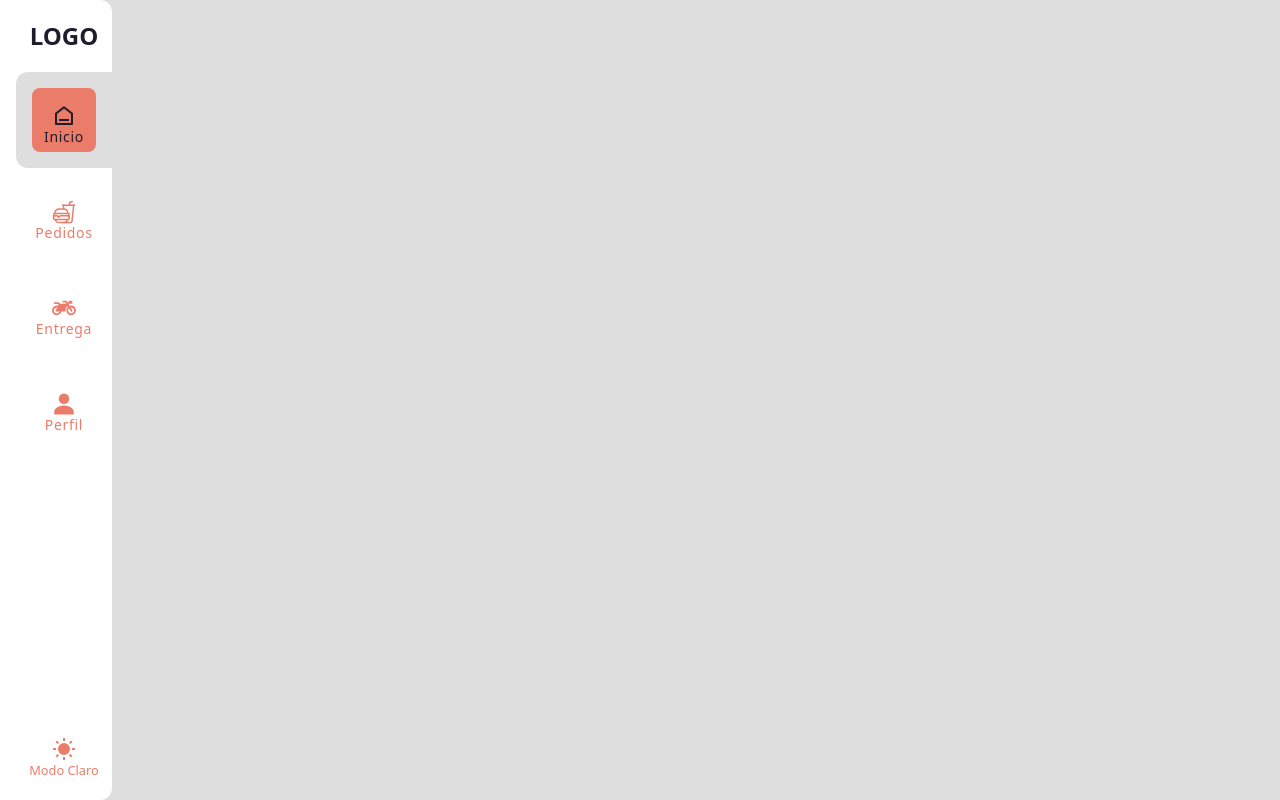
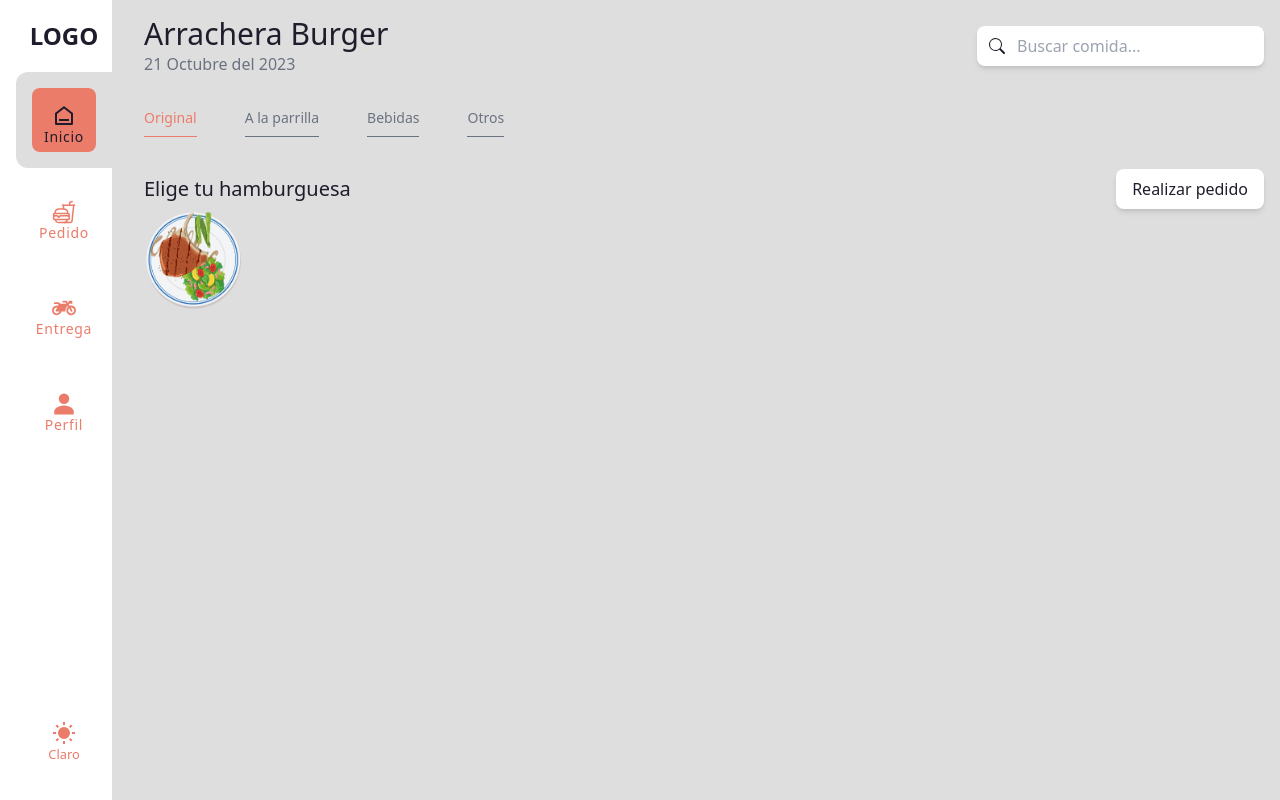
Before and after one commit to Asilvazavala/Ecommerce-Food, a Next.js app: page / in a window 1280 px wide. Built offline with nearby package versions, Linux system fonts and the light colour scheme.

Commit message:
added header filters & grid cards

```diff
--- a/app/(root)/page.tsx
+++ b/app/(root)/page.tsx
@@ -1,7 +1,13 @@
+import Cards from "@/components/Cards";
+import Filters from "@/components/Filters";
+import Header from "@/components/Header";
+
 export default function Home() {
   return (
-    <main className='bg-Secondary dark:bg-DarkSecondary w-full h-screen'>
-
-    </main>
+    <section className='bg-Secondary dark:bg-DarkSecondary w-full h-screen px-4 lg:pl-36'>
+      <Header />
+      <Filters />
+      <Cards />
+    </section>
   )
 }
--- a/app/layout.tsx
+++ b/app/layout.tsx
@@ -18,8 +18,8 @@ export default function RootLayout({
     <html lang="en">
       <body>
         <Sidebar />
+        {children}
         <MobileSidebar />
-        {children}
       </body>
     </html>
   )
--- /dev/null
+++ b/components/Cards.tsx
@@ -0,0 +1,20 @@
+import GridCards from "./GridCards";
+
+const Cards: React.FC = () => {
+  return (
+    <section>
+      <header className="mt-8 flex items-center justify-between">
+        <h2 className="text-xl text-DarkPrimary dark:text-Primary">Elige tu hamburguesa</h2>
+        <button className="flex items-center gap-4 text-DarkPrimary dark:text-Primary py-2 px-4 bg-Primary dark:bg-DarkPrimary rounded-lg shadow-md hover:text-Primary hover:bg-Accent hover:dark:bg-Accent transition-colors">
+          Realizar pedido
+        </button>
+      </header>
+
+      <main>
+        <GridCards />
+      </main>
+    </section>
+  )
+};
+
+export default Cards;
--- /dev/null
+++ b/components/Filters.tsx
@@ -0,0 +1,14 @@
+const Filters: React.FC = () => {
+  return (
+    <section>
+      <nav className='text-gray-500 flex items-center justify-between md:justify-start gap-4 md:gap-12 text-sm'>
+        <button className='border-b py-2 text-Accent border-Accent'>Original</button>
+        <button className='border-b border-gray-500 py-2'>A la parrilla</button>
+        <button className='border-b border-gray-500 py-2'>Bebidas</button>
+        <button className='border-b border-gray-500 py-2'>Otros</button>
+      </nav>
+    </section>
+  )
+};
+
+export default Filters;
--- /dev/null
+++ b/components/GridCards.tsx
@@ -0,0 +1,21 @@
+import Image from 'next/image';
+import Platillo from '../public/images/Platillo_comida.png'
+
+const GridCards: React.FC = () => {
+  return (
+    <section>
+      <article>
+        <Image
+          src={Platillo}
+          width={100}
+          height={100}
+          alt='Hamburguesa'
+        />
+
+
+      </article>
+    </section>
+  )
+};
+
+export default GridCards;
--- /dev/null
+++ b/components/Header.tsx
@@ -0,0 +1,20 @@
+import Search from "./Search";
+
+const Header: React.FC = () => {
+  return (
+    <section className="grid grid-cols-1 lg:grid-cols-8">
+      <main className="lg:col-span-8">
+        <header className="pt-4 pb-6 flex flex-col gap-4 md:flex-row md:justify-between md:items-center">
+          <article className="text-white">
+            <h1 className="text-3xl text-DarkPrimary dark:text-Primary">Arrachera Burger</h1>
+            <p className="text-gray-500">21 Octubre del 2023</p>
+          </article>
+
+          <Search />
+        </header>
+      </main>
+    </section>
+  )
+};
+
+export default Header;
--- /dev/null
+++ b/components/Search.tsx
@@ -0,0 +1,20 @@
+import { BsSearch } from "react-icons/bs";
+
+const Search: React.FC = () => {
+  return (
+    <section className="text-DarkPrimary">
+      <form action="">
+        <article className="w-full relative">
+          <BsSearch className="absolute left-3 top-1/2 -translate-y-1/2" />
+          <input
+            type="text"
+            className="bg-white w-full py-2 pl-10 pr-4 rounded-lg outline-none shadow-md"
+            placeholder="Buscar comida..."
+          />
+        </article>
+      </form>
+    </section>
+  )
+};
+
+export default Search;
--- a/components/shared/MobileSidebar.tsx
+++ b/components/shared/MobileSidebar.tsx
@@ -1,20 +1,43 @@
-import { RiMenuFill } from 'react-icons/ri';
+import { RiHome6Line } from "react-icons/ri";
+import { IoFastFoodOutline, IoPersonSharp } from "react-icons/io5";
+import { FaMotorcycle } from "react-icons/fa";
+import ToggleTheme from '@/helpers/ToggleTheme';
+import Link from 'next/link';
 
 const MobileSidebar: React.FC = () => {
   return (
     <nav className="lg:hidden bg-Secondary dark:bg-DarkSecondary block bottom-0 w-full min-h-screen">
-      <ul className='fixed w-full flex justify-center items-center bottom-0 left-0 bg-Primary dark:bg-DarkPrimary'>
+      <ul className='fixed w-full flex justify-between items-center bottom-0 left-0 bg-Primary dark:bg-DarkPrimary text-3xl text-gray-500 dark:text-gray-400 pb-1 px-3'>
         <li>
-          <RiMenuFill />
+          <Link href='#' className='text-DarkPrimary dark:text-Primary flex flex-col justify-center items-center pt-1 px-2'>
+            <RiHome6Line />
+            <span className="text-[1.05rem] -mt-2 tracking-wide">Inicio</span>
+          </Link>
         </li>
+
         <li>
-          <RiMenuFill />
+          <Link href='#' className='flex flex-col justify-center items-center pt-1 px-2'>
+            <IoFastFoodOutline />
+            <span className="text-[1.05rem] -mt-2 tracking-wide">Pedido</span>
+          </Link>
         </li>
+
         <li>
-          <RiMenuFill />
+          <Link href='#' className='flex flex-col justify-center items-center pt-1 px-2'>
+            <FaMotorcycle />
+            <span className="text-[1.05rem] -mt-2 tracking-wide">Entrega</span>
+          </Link>
         </li>
+
         <li>
-          <RiMenuFill />
+          <Link href='#' className='flex flex-col justify-center items-center pt-1 px-2'>
+            <IoPersonSharp />
+            <span className="text-[1.05rem] -mt-1 tracking-wide">Cuenta</span>
+          </Link>
+        </li>
+
+        <li>
+          <ToggleTheme />
         </li>
       </ul>
     </nav>
--- a/components/shared/Sidebar.tsx
+++ b/components/shared/Sidebar.tsx
@@ -1,12 +1,12 @@
 import ToggleTheme from '@/helpers/ToggleTheme';
 import Link from 'next/link';
 import { RiHome6Line } from "react-icons/ri";
-import { IoFastFoodOutline, IoPersonSharp, IoLogIn } from "react-icons/io5";
+import { IoFastFoodOutline, IoPersonSharp } from "react-icons/io5";
 import { FaMotorcycle } from "react-icons/fa";
 
 const Sidebar: React.FC = () => {
   return (
-    <nav className="fixed hidden lg:flex py-5 rounded-tr-xl rounded-br-xl bg-Primary dark:bg-DarkPrimary text-DarkPrimary dark:text-white left-0 top-0 w-28 h-full flex-col justify-between">
+    <nav className="fixed hidden lg:flex py-5 bg-Primary dark:bg-DarkPrimary text-DarkPrimary dark:text-white left-0 top-0 w-28 h-full flex-col justify-between">
       <article>
         <ul className='pl-4 relative'>
           <li>
@@ -27,7 +27,7 @@ const Sidebar: React.FC = () => {
               href='#'
               className='group-hover:bg-Accent p-4 flex justify-center rounded-lg text-Accent group-hover:text-black dark:group-hover:text-white transition-colors relative'>
               <IoFastFoodOutline className='text-2xl mb-2' />
-              <span className='text-sm tracking-wider absolute bottom-[5px]'>Pedidos</span>
+              <span className='text-sm tracking-wider absolute bottom-[5px]'>Pedido</span>
             </Link>
           </li>
 
@@ -53,9 +53,9 @@ const Sidebar: React.FC = () => {
 
       <article>
         <ul className='pl-4 relative'>
-          <li>
+          <li className='p-4 rounded-tl-xl rounded-bl-xl hover:bg-Secondary dark:hover:bg-DarkSecondary group transition-colors'>
             <div
-              className='px-2 flex justify-center rounded-lg text-Accent relative cursor-pointer'>
+              className='cursor-pointer'>
               <ToggleTheme />
             </div>
           </li>
--- a/helpers/ToggleTheme.tsx
+++ b/helpers/ToggleTheme.tsx
@@ -21,14 +21,14 @@ const ToggleTheme: React.FC = () => {
   return (
     <small
       onClick={toggleDarkMode}
-      className='px-4 py-2 rounded-xl flex flex-col justify-center items-center cursor-pointer hover:bg-Secondary dark:hover:bg-DarkSecondary transition-colors'
+      className='group-hover:bg-Accent p-2 flex flex-col justify-center items-center rounded-lg text-Accent group-hover:text-black dark:group-hover:text-white transition-colors relative'
     >
       {isDarkMode
         ? <RiMoonFill className='text-2xl' />
         : <RiSunFill className='text-2xl' />
       }
       <button>
-        {isDarkMode ? 'Modo Oscuro' : 'Modo Claro'}
+        {isDarkMode ? 'Oscuro' : 'Claro'}
       </button>
     </small>
   );
```
Also changed, not shown: public/images/Platillo_comida.png (added).
